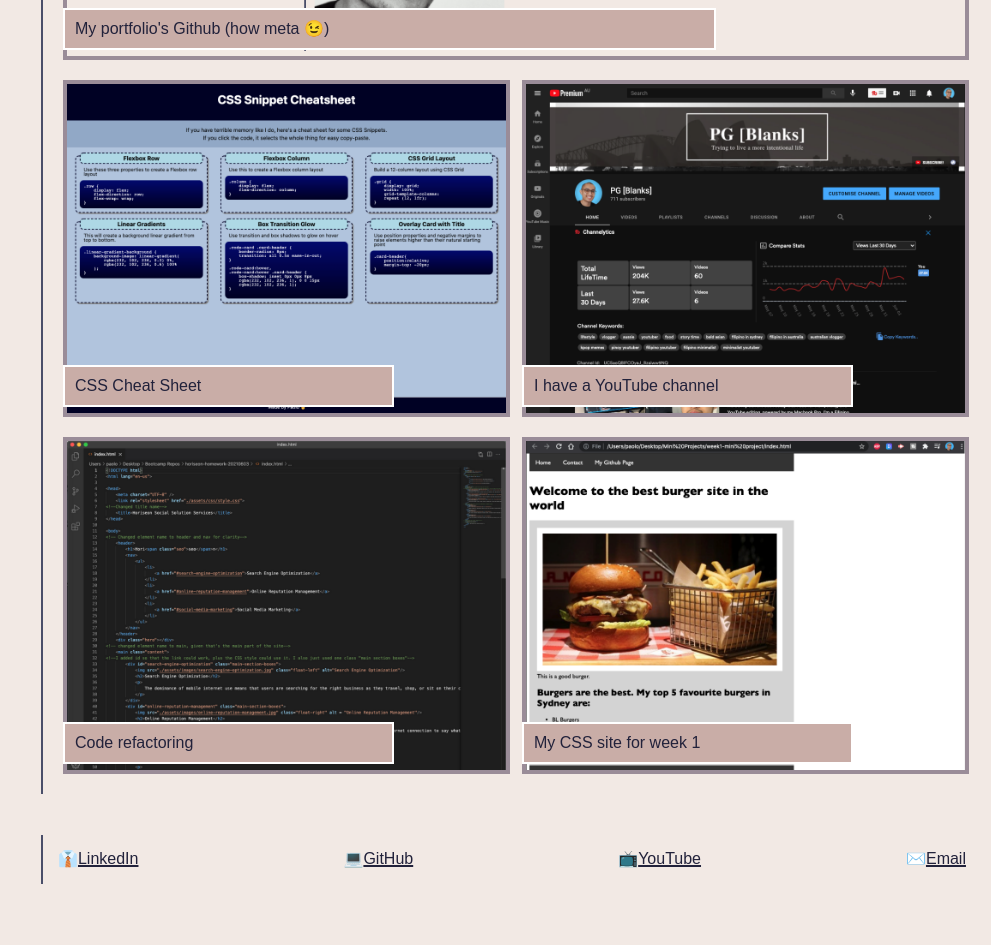
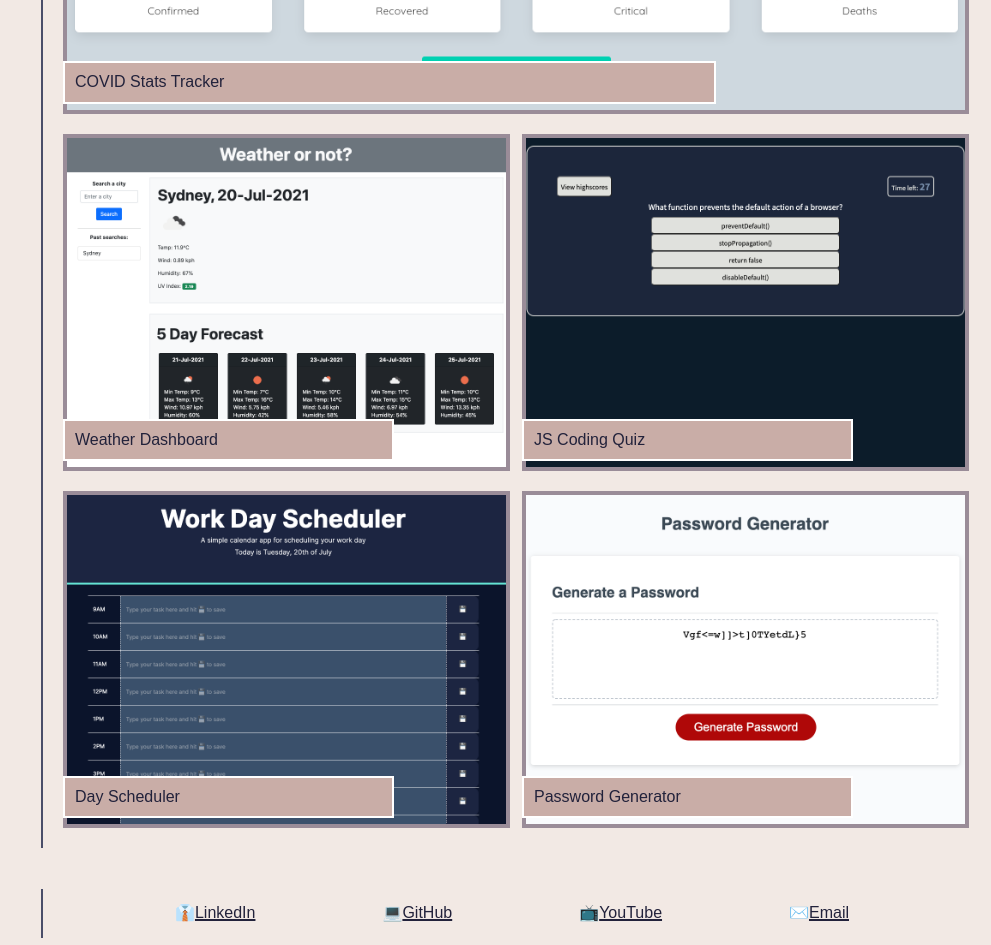
Before and after one commit to rpgarde/paolo-garde-portfolio, a plain HTML site: page index.html in a window 1280 px wide. Shown: the part 920-1865 px from the top of the page, without its empty margins (289-1280 px from the left). Before the commit the page ends 1844 px from the top, so only its background shows below. Drawn offline with Linux system fonts and the light colour scheme.

Commit message:
updated portfolio to add new projects

```diff
--- a/assets/css/style.css
+++ b/assets/css/style.css
@@ -51,7 +51,9 @@ section{
     color:white;
     font-weight:bold;
     font-family:serif;
+    font-size:150%;
     text-shadow: 1px 1px 3px black;
+    text-align:center;
 }
 
 /*Hover over sections to change label colors, letting the user know which section they are on*/
@@ -171,6 +173,10 @@ figcaption {
     text-decoration:underline 2px
 }
 
+#contact .content-block{
+    justify-content: space-evenly;
+}
+
 /*Adding an emoji before each link in the contact section*/
 #linkedin::before{
     content:"👔 ";
--- a/index.html
+++ b/index.html
@@ -34,25 +34,25 @@
     <section id ="portfolio">
         <h2 class = "label">my work.</h2>
         <div class = "content-block">
-            <a href="https://rpgarde.github.io/paolo-garde-portfolio/" class = "img-block-main">
-                <img src="./assets/images/img-main.png"  id ="img-main" alt="Image showing My portfolio">
-                <figcaption>My portfolio's Github (how meta 😉)</figcaption>
+            <a href="https://rpgarde.github.io/project-1-covid-stats/" class = "img-block-main">
+                <img src="./assets/images/covid-stats.png"  id ="img-main" alt="Image showing my COVID stats app">
+                <figcaption>COVID Stats Tracker</figcaption>
             </a>
-            <a href="https://rpgarde.github.io/week-2-mini-project/" class = "img-block">
-                <img src="./assets/images/1.png"  id ="img-1" alt="Image showing my CSS Snippets Sheet">
-                <figcaption>CSS Cheat Sheet</figcaption>
+            <a href="https://rpgarde.github.io/weather-dashboard/" class = "img-block">
+                <img src="./assets/images/weather-dash.png"  id ="img-1" alt="Image showing my Weather Dashboard">
+                <figcaption>Weather Dashboard</figcaption>
             </a>
-            <a href="http://www.youtube.com/pgblanks" class = "img-block">  <!--Note I didn't have enough in my portfolio so I added this first as a placeholder!-->
-                <img src="./assets/images/2.png"  id ="img-2" alt="Image showing my YouTube Channel">
-                <figcaption>I have a YouTube channel</figcaption>
+            <a href="https://rpgarde.github.io/coding-quiz/" class = "img-block">
+                <img src="./assets/images/coding-quiz.png"  id ="img-2" alt="Image showing our coding quiz">
+                <figcaption>JS Coding Quiz</figcaption>
             </a>
-            <a href="https://rpgarde.github.io/horiseon-homework-20210603/" class = "img-block">
-                <img src="./assets/images/3.png"  id ="img-3" alt="Image showing my Code Refactor">
-                <figcaption>Code refactoring</figcaption>
+            <a href="https://rpgarde.github.io/day-scheduler" class = "img-block">
+                <img src="./assets/images/day-scheduler.png"  id ="img-3" alt="Image showing my day scheduler">
+                <figcaption>Day Scheduler</figcaption>
             </a>
-            <a href="https://rpgarde.github.io/week-1-mini-project/" class = "img-block">
-                <img src="./assets/images/4.png"  id ="img-4" alt="Image showing my First Mini Project">
-                <figcaption>My CSS site for week 1</figcaption>
+            <a href="https://rpgarde.github.io/password-generator" class = "img-block">
+                <img src="./assets/images/password-generator.png"  id ="img-4" alt="Image showing my password generator">
+                <figcaption>Password Generator</figcaption>
             </a>
         </div>
     </section>
```
Also changed, not shown: assets/images/2.png (deleted), assets/images/3.png (deleted), assets/images/4.png (deleted), assets/images/coding-quiz.png (added), assets/images/covid-stats.png (added), assets/images/css-snippets.png (renamed from assets/images/1.png), assets/images/day-scheduler.png (added), assets/images/img-main.png (deleted), assets/images/password-generator.png (added), assets/images/weather-dash.png (added), 3 other files.
